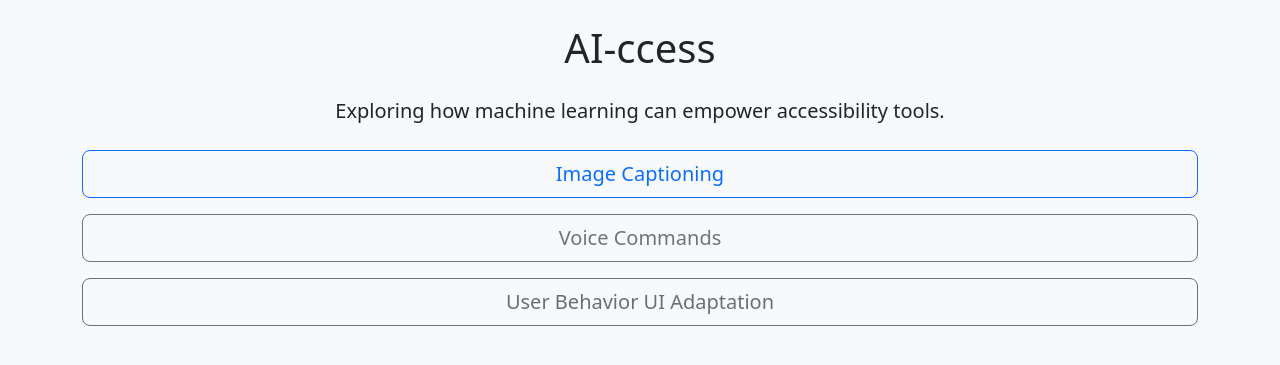
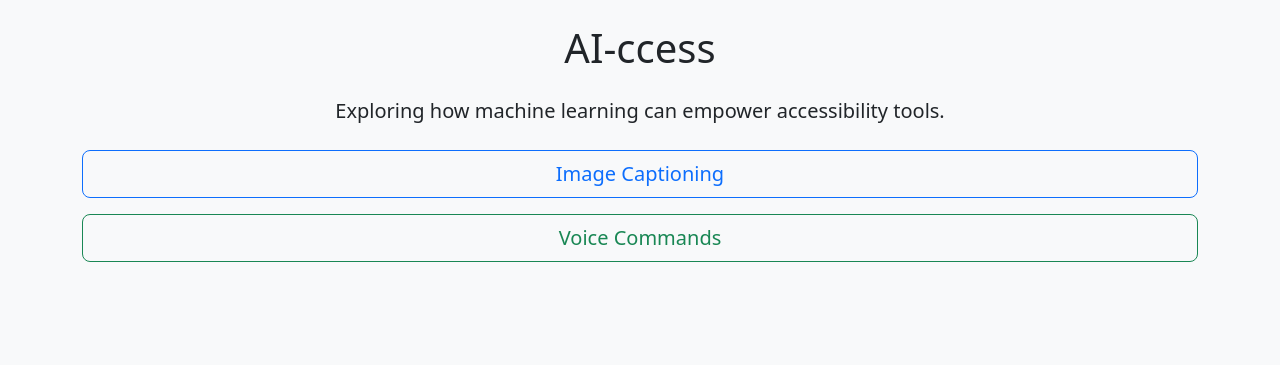
Before and after one commit to AliceYangAC/AI-ccess, a Flask app: page / in a window 1280 px wide. Shown: the part 56-421 px from the top of the page. Run offline with Flask 3, Linux system fonts and the light colour scheme.

Commit message:
removed elements that are for nonfunctional services

```diff
--- a/flask_frontend/templates/index.html
+++ b/flask_frontend/templates/index.html
@@ -5,8 +5,8 @@
   <p class="lead">Exploring how machine learning can empower accessibility tools.</p>
   <div class="d-grid gap-3 mt-4">
     <a href="/captioning" class="btn btn-outline-primary btn-lg">Image Captioning</a>
-    <a href="/voice" class="btn btn-outline-secondary btn-lg">Voice Commands</a>
-    <a href="/ui-adapt" class="btn btn-outline btn-lg disabled">User Behavior UI Adaptation</a>
+    <a href="/voice" class="btn btn-outline-success btn-lg">Voice Commands</a>
+    <!-- <a href="/ui-adapt" class="btn btn-lg disabled">User Behavior UI Adaptation</a> -->
   </div>
 </div>
 {% endblock %}
```
Also changed, not shown: README.md.
